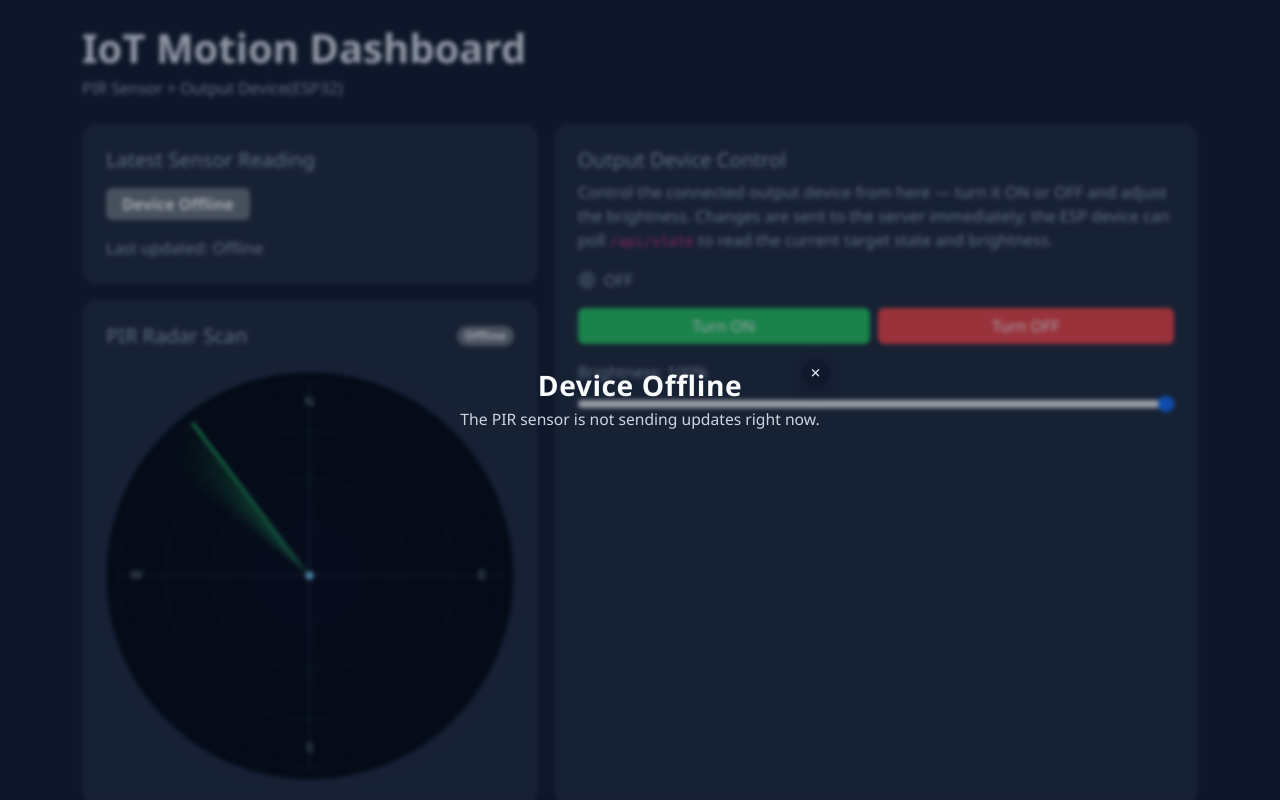
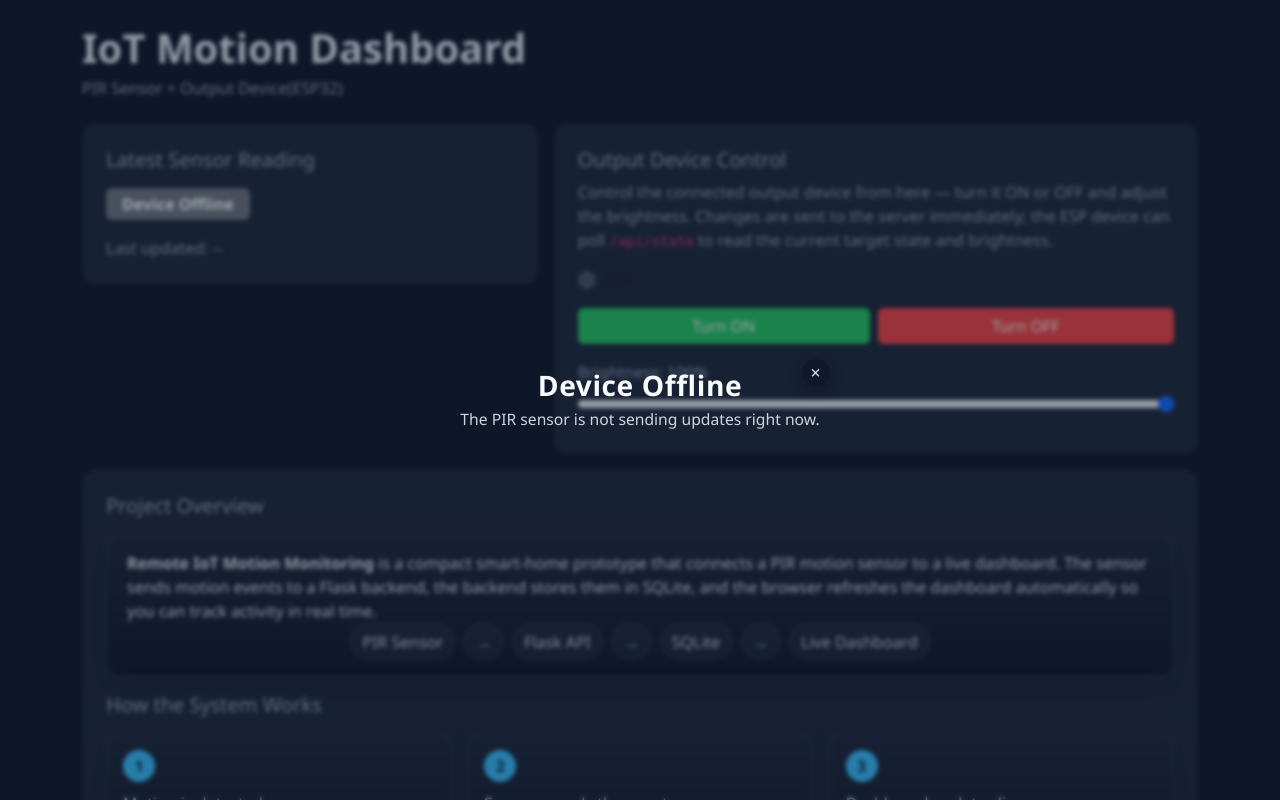
Before and after one commit to abduldidaagun6767/DevOps-Prelim-Practical-Exam, a Flask app: page / in a window 1280 px wide. Run offline with Flask 3, Linux system fonts and the light colour scheme; data comes from the database, SQL or seed files in the repository; data that the repository does not hold is empty.

Commit message:
Remove radar container from dashboard

```diff
--- a/templates/index.html
+++ b/templates/index.html
@@ -172,19 +172,6 @@
             <span id="motion-badge" class="badge bg-secondary badge-motion">--</span>
           </div>
           <p class="mt-3 mb-0 muted">Last updated: <span id="last-updated">--</span></p>
-        </div>
-
-        <div class="card p-4 radar-card">
-          <div class="d-flex justify-content-between align-items-center mb-2">
-            <h5 class="muted mb-0">PIR Radar Scan</h5>
-            <span id="radar-status" class="badge rounded-pill bg-secondary">Standby</span>
-          </div>
-          <div class="radar-wrap">
-            <div id="radar-display" class="radar-display">
-              <canvas id="radar-canvas" class="radar-canvas" aria-label="radar display"></canvas>
-              <div class="radar-overlay"></div>
-            </div>
-          </div>
         </div>
       </div>
     </div>
@@ -670,7 +657,7 @@
   const rows = await res.json();
   const body = document.getElementById('history-body');
   body.innerHTML = rows.map(r =>
-    `<tr><td>${r.timestamp}</td><td>${r.motion === 1 ? 'Motion' : 'No Motion'}</td></tr>`
+    `<tr><td>${r.timestamp}</td><td>${r.motion === 1 ? 'Object Detected' : 'No Object Detected'}</td></tr>`
   ).join('');
 }
 
```
